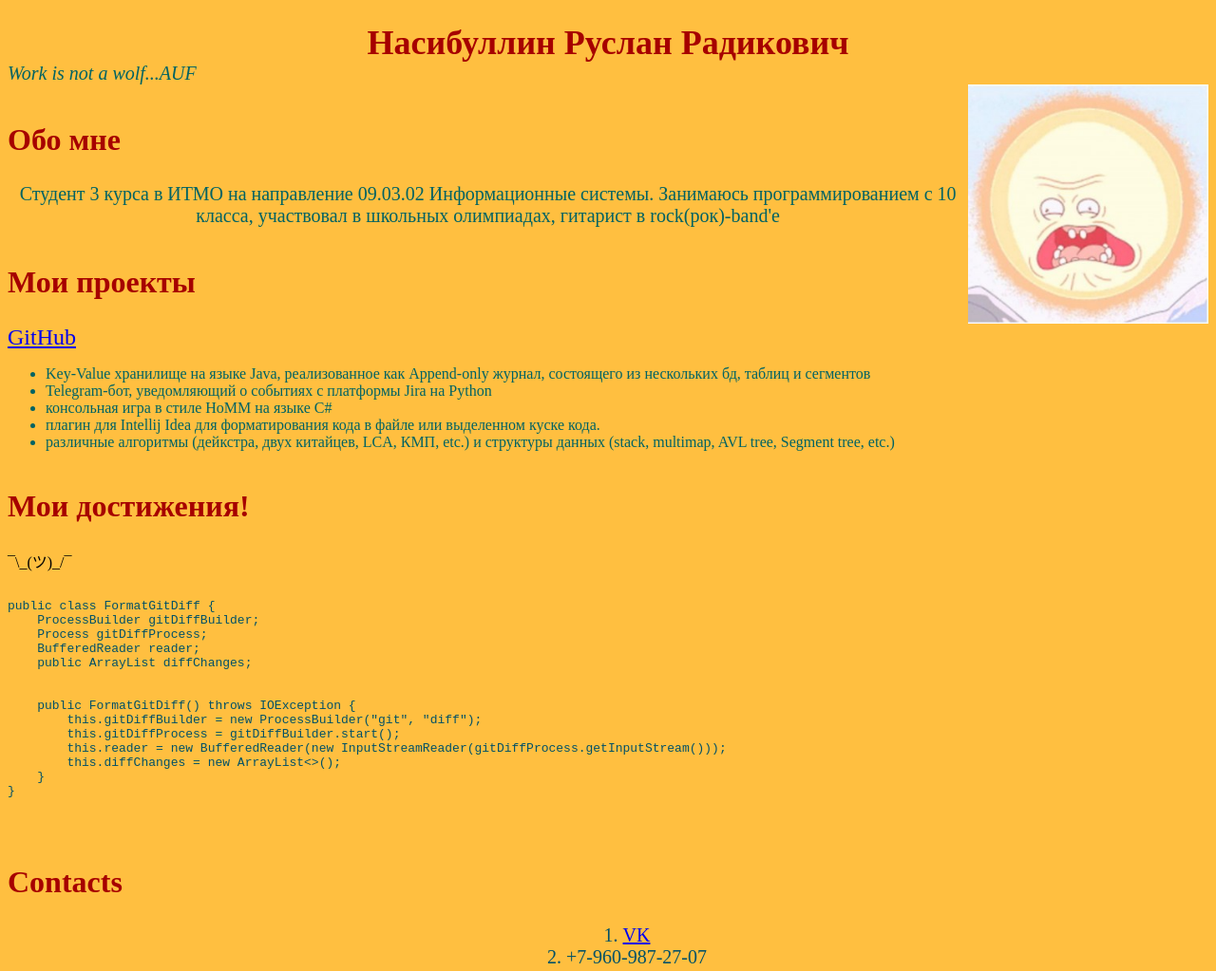
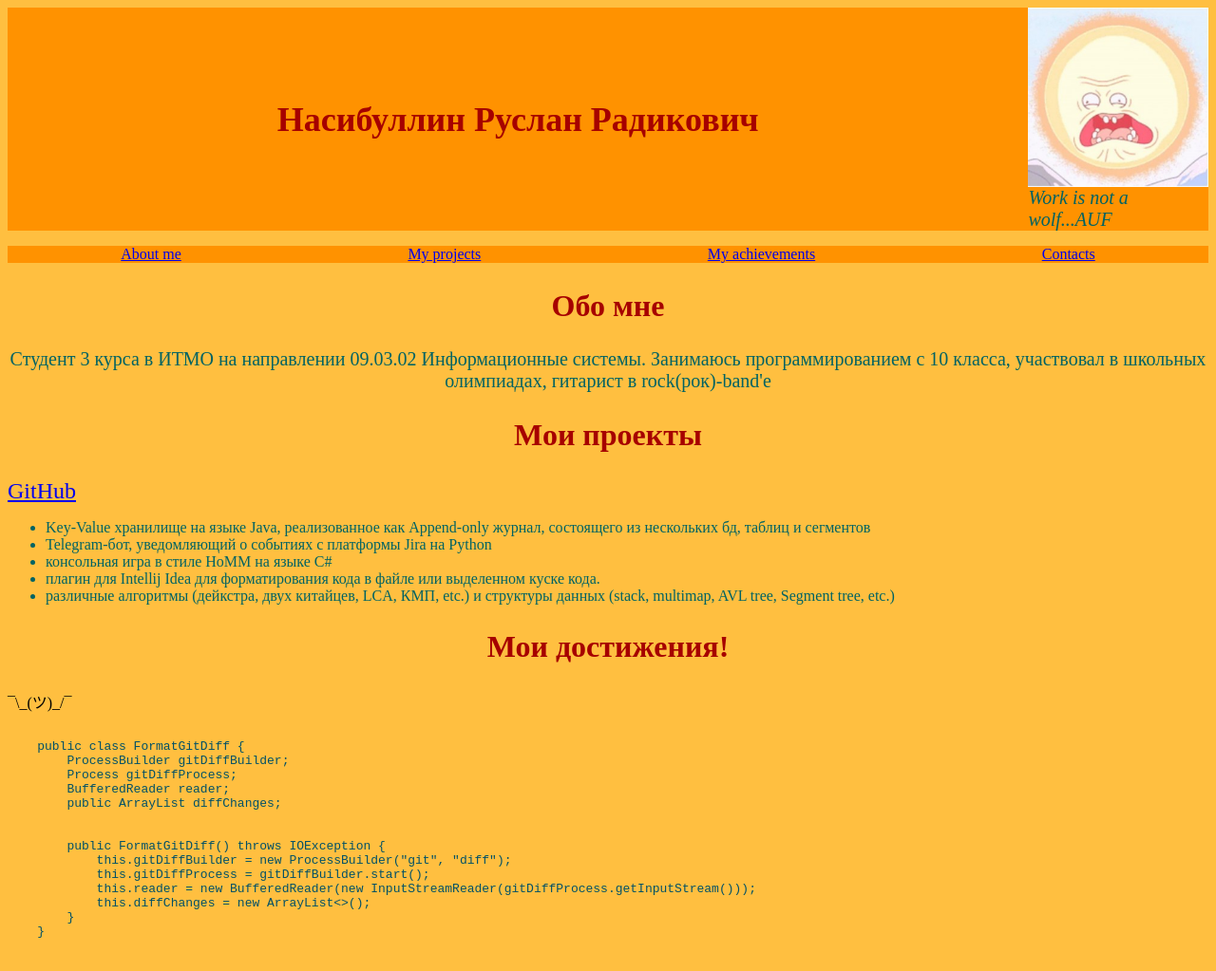
Before and after one commit to IamKOALA/WebCV, a plain HTML site: page index.html in a window 1280 px wide. Shown: the top 1023 px of the page at 95% size. Drawn offline with Linux system fonts and the light colour scheme.

Commit message:
Finished lab3

```diff
--- a/index.html
+++ b/index.html
@@ -8,19 +8,32 @@
     <header>
         <meta name="description" content="Мое портфолио разработчика">
         <meta name="keywords" content="Портфолио,программирование,разработка,фронтенд">
+        <div class="header">
+            <div class="name">
                 <h1>Насибуллин Руслан Радикович</h1>
-    <cite><sub> Work is not a wolf...AUF</sub></cite>
+            </div>
             <div class="picture">
                 <img src="img/sunshine.jpg">
+                <cite><sub> Work is not a wolf...AUF</sub></cite>
             </div>
+        </div>
+
+        <nav>
+            <ul class="menu">
+                <li><a href="#about">About me</a></li>
+                <li><a href="#projects">My projects</a></li>
+                <li><a href="#achievements">My achievements</a></li>
+                <li><a href="#contacts">Contacts</a></li>
+            </ul>
+        </nav>
     </header>
     <main>
-    <section class="about">
+        <section id="about" class="about">
             <h2>Обо мне</h2>
-        <p>Студент 3 курса в ИТМО на направление 09.03.02 Информационные системы. Занимаюсь программированием с 10
+            <p>Студент 3 курса в ИТМО на направлении 09.03.02 Информационные системы. Занимаюсь программированием с 10
                 класса, участвовал в школьных олимпиадах, гитарист в rock(рок)-band'e</p>
         </section>
-    <section class="projects">
+        <section id="projects" class="projects">
             <h2>Мои проекты</h2>
             <a href="https://github.com/IamKOALA">GitHub</a>
             <p>
@@ -38,8 +51,8 @@
             </p>
 
         </section>
-    <section class="achievements">
-        <h2>Мои достижения!</h2>
+        <section id="achievements" class="achievements">
+            <h2> Мои достижения!</h2>
             <div>¯\_(ツ)_/¯ </div>
             <pre>
                   <code>
@@ -62,12 +75,13 @@ public class FormatGitDiff {
         </section>
     </main>
     <footer>
+        <section id="contacts" class="contacts">
             <h2>Contacts</h2>
             <ol>
                 <li><a href="https://vk.com/iamkoala">VK</a></li>
                 <li>+7-960-987-27-07</li>
             </ol>
-    Выполнено в качестве Лабараторной работы №1
+        </section>
         <pre class="image">
               ...  ...  ...  ...  ...  ...  ...  ...  ...  ...  ...  ...  ...  ...  ...  ...  ...  ...  ...  ...  ...  ...
               ................................................................................................................
--- a/outlines.css
+++ b/outlines.css
@@ -2,32 +2,65 @@ h1 {
   text-align: center;
   font-size: 2.25em;
   color: #A60000;
-  margin-bottom: auto;
 }
 
 h2 {
-  margin-top: 1.25em;
   font-size: 2em;
-  text-align: left;
+  text-align: center;
   color: #A60000;
 }
 
+nav ul {
+  background-color: #FF9200;
+  display: flex;
+  padding: 0;
+  justify-content: center;
+}
 
+nav li {
+  flex: auto;
+  display: flex;
+}
 
-.picture img{
+nav a {
+  display: flex;
+  justify-content: center;
+  flex: auto;
+}
+
+.picture img {
+  display: flex;
+  width: 100%
+}
+
+.picture{
   float: right;
   display: flex;
   flex-direction: column;
-  width: 20%;
+  width: 15%;
 }
 
 sub {
-  text-align: left;
+  text-align: right;
   font-size: 1.25em;
   color: #006363
 }
 body {
   background-color: #FFBF40;
+}
+
+.name {
+  display: flex;
+  flex-grow: 1;
+  flex: auto;
+  flex-direction: column;
+  justify-content: space-around;
+}
+
+.header{
+  background-color: #FF9200;
+  display: flex;
+  justify-content: space-around;
 }
 
 .about p {
```
Lines whose indentation alone changed are shown as unchanged.
